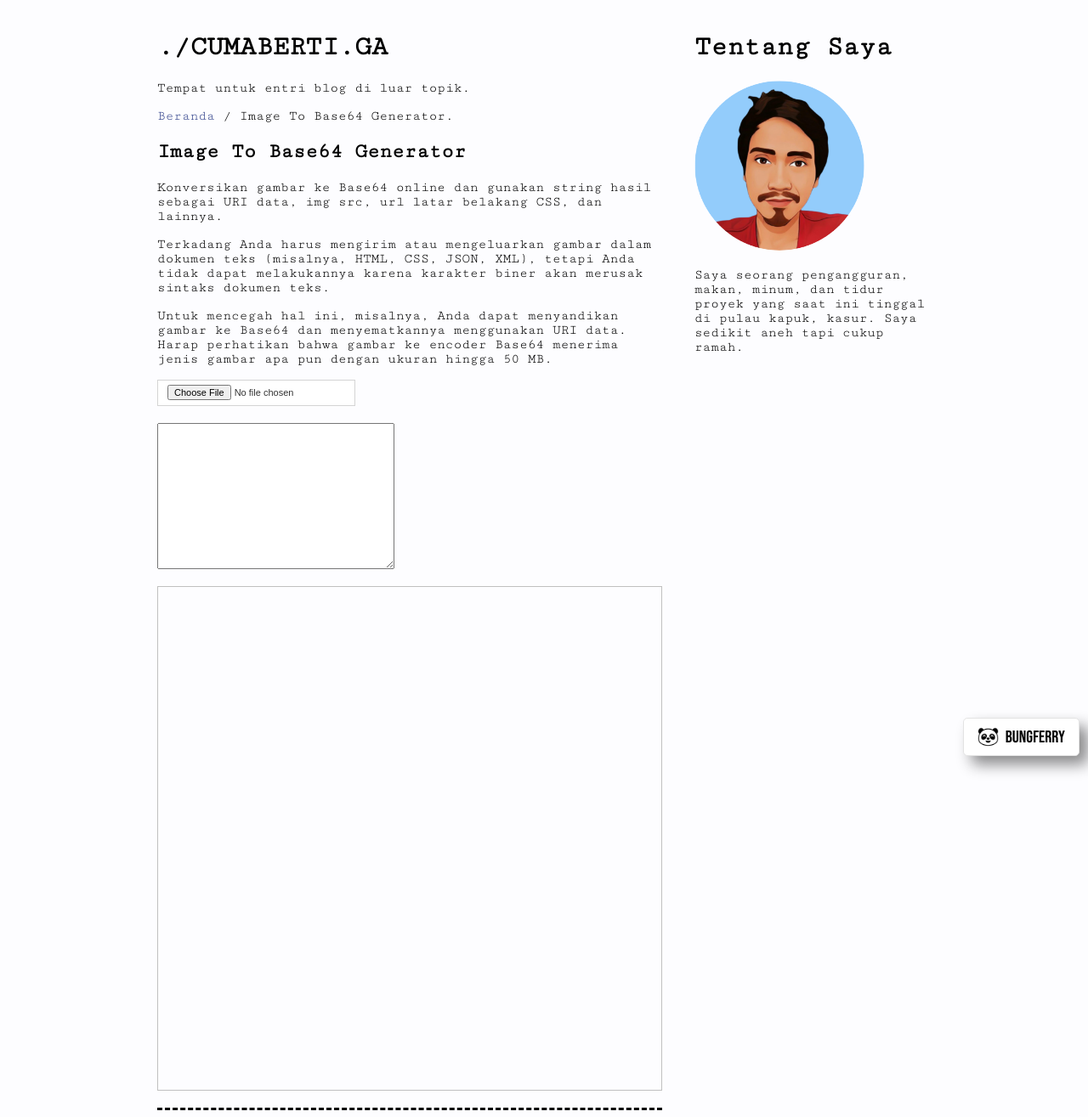
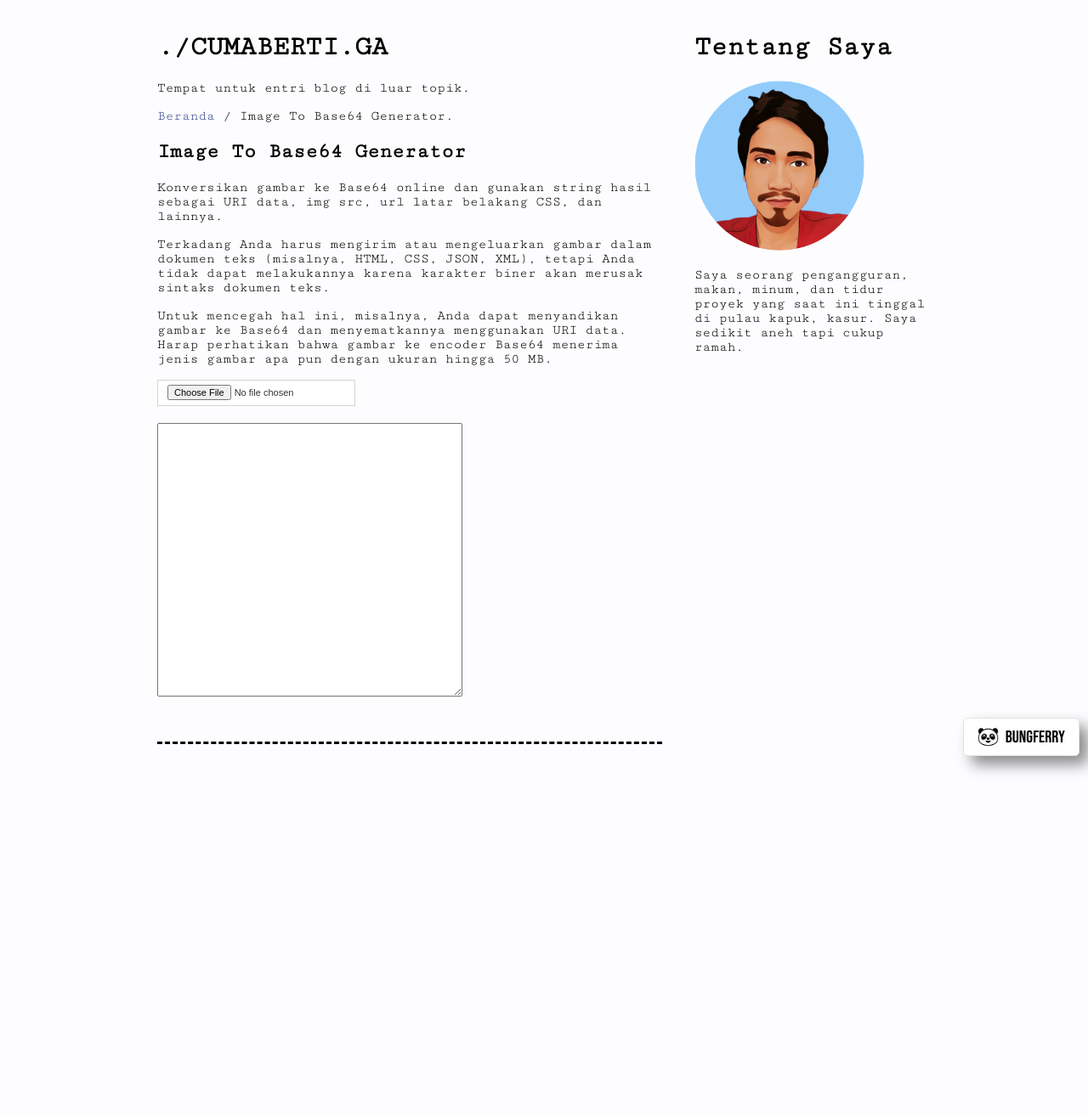
Before and after one commit to susahcebok/minimals, a Jekyll site: the page built from _posts/2016-03-03-image-to-base64.html, in a window 1280 px wide. Shown: the whole page at 85% size. Built offline with Jekyll 4.4.1, drawn with Linux system fonts in a browser that asks for light colours; nearby versions of some CDN libraries.

Commit message:
Update 2016-03-03-image-to-base64.html

```diff
--- a/_posts/2016-03-03-image-to-base64.html
+++ b/_posts/2016-03-03-image-to-base64.html
@@ -16,10 +16,10 @@
 </div>
 </p>
 <p>
-<textarea id="b64" cols="30" rows="10"></textarea>
+<textarea id="b64" cols="40" rows="20"></textarea>
 </p>
 <p>
-<img id="img" width="200" height="200">
+<img id="img">
 </p>
 
 
```
